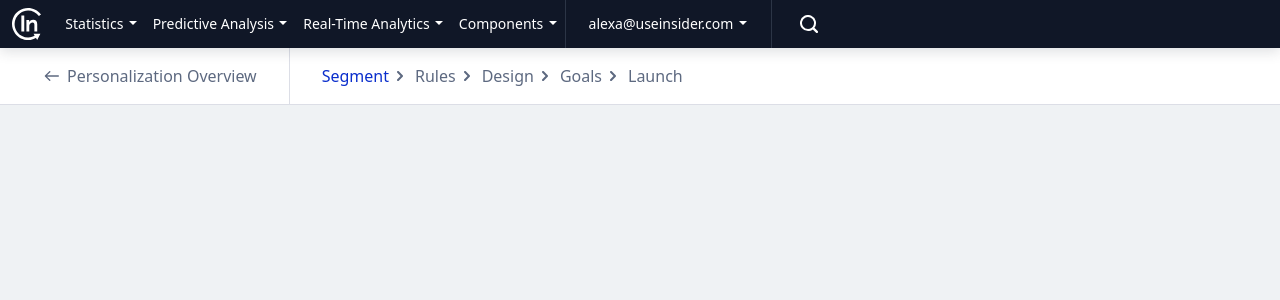
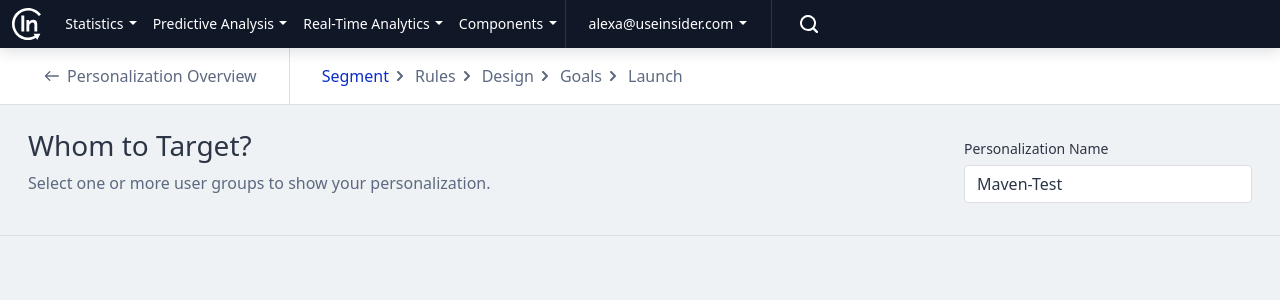
Before and after one commit to FRONTENDWORKTEAM/ins-challange, a Vue app: page / in a window 1280 px wide. Shown: the top 300 px of the page. Built offline with nearby package versions, Linux system fonts and the light colour scheme.

Commit message:
Create AppHeaderTitle component

```diff
--- a/src/components/layout/AppHeader.vue
+++ b/src/components/layout/AppHeader.vue
@@ -2,16 +2,19 @@
   header
     AppNavbar
     AppBreadcrumb
+    AppHeaderTitle
 </template>
 
 <script>
 import AppNavbar from './AppNavbar.vue';
 import AppBreadcrumb from './AppBreadcrumb.vue';
+import AppHeaderTitle from './AppHeaderTitle.vue';
 
 export default {
   components: {
     AppNavbar,
     AppBreadcrumb,
+    AppHeaderTitle,
   },
 };
 </script>
--- /dev/null
+++ b/src/components/layout/AppHeaderTitle.vue
@@ -0,0 +1,44 @@
+<template lang="pug">
+  section.component.is-header-title
+    .container-fluid
+      .header-title--columns
+        .header-title--columns__item.is-title
+          h3 Whom to Target?
+          p Select one or more user groups to show your personalization.
+        .header-title--columns__item.is-controls
+          .header-title--control
+            label.header-title--control__label.form-label(for="inputHeaderTitleName")
+              | Personalization Name
+            input.header-title--control__input#inputHeaderTitleName.form-control(
+              type="text"
+              value="Maven-Test")
+</template>
+
+<style lang="scss" scoped>
+@import '../../styles/shareds.scss';
+
+$this: 'header-title';
+
+section.component {
+  &.is-#{$this} {
+    border-bottom: 1px solid $colorBorder;
+    .#{$this} {
+      &--columns {
+        display: flex;
+        align-items: center;
+        justify-content: space-between;
+        &__item {
+          padding: 1.5rem 1rem;
+          &.is-title {
+            flex-basis: 0;
+            flex-grow: 1;
+          }
+          &.is-controls {
+            width: 20rem;
+          }
+        }
+      }
+    }
+  }
+}
+</style>
```
